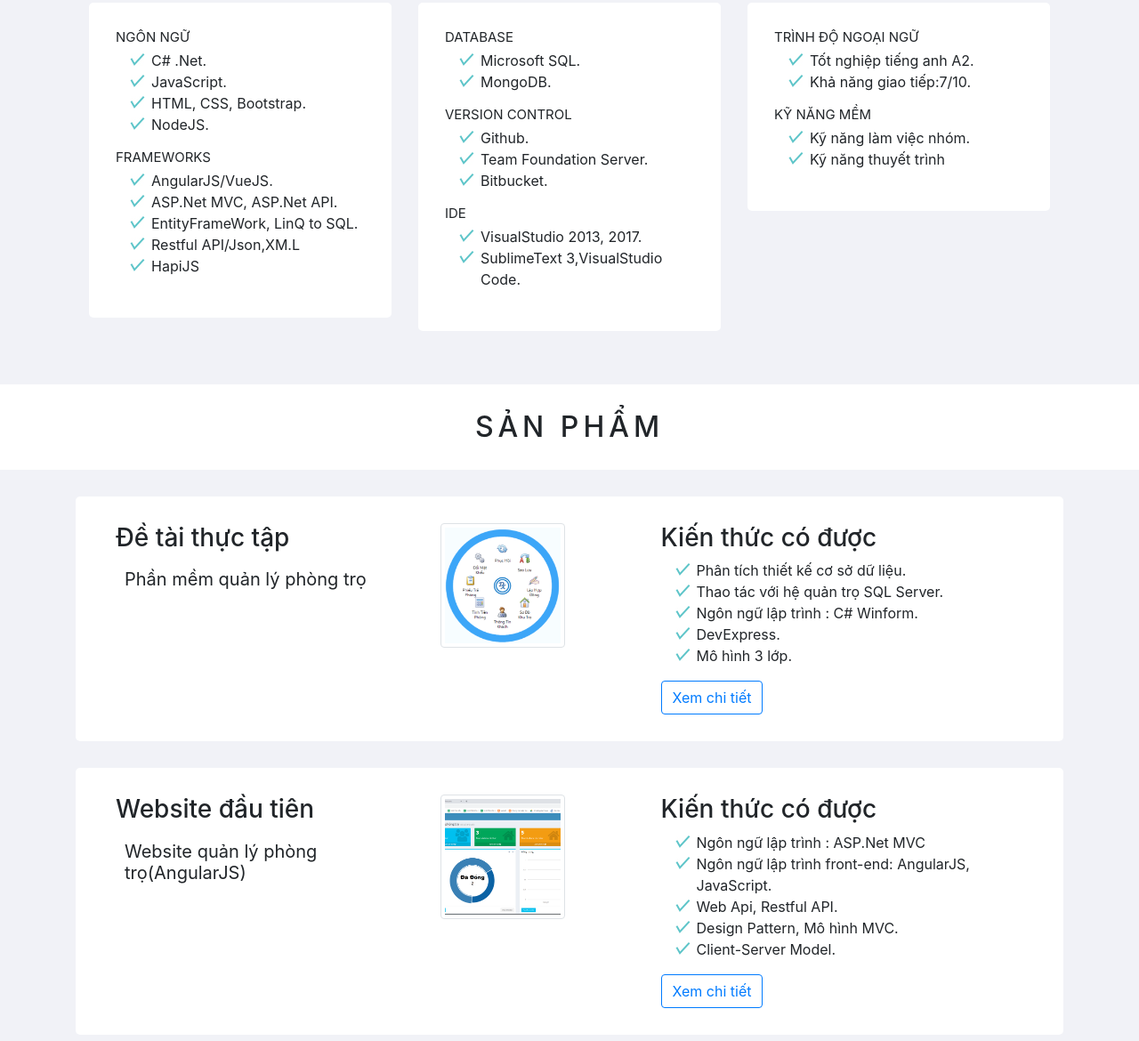
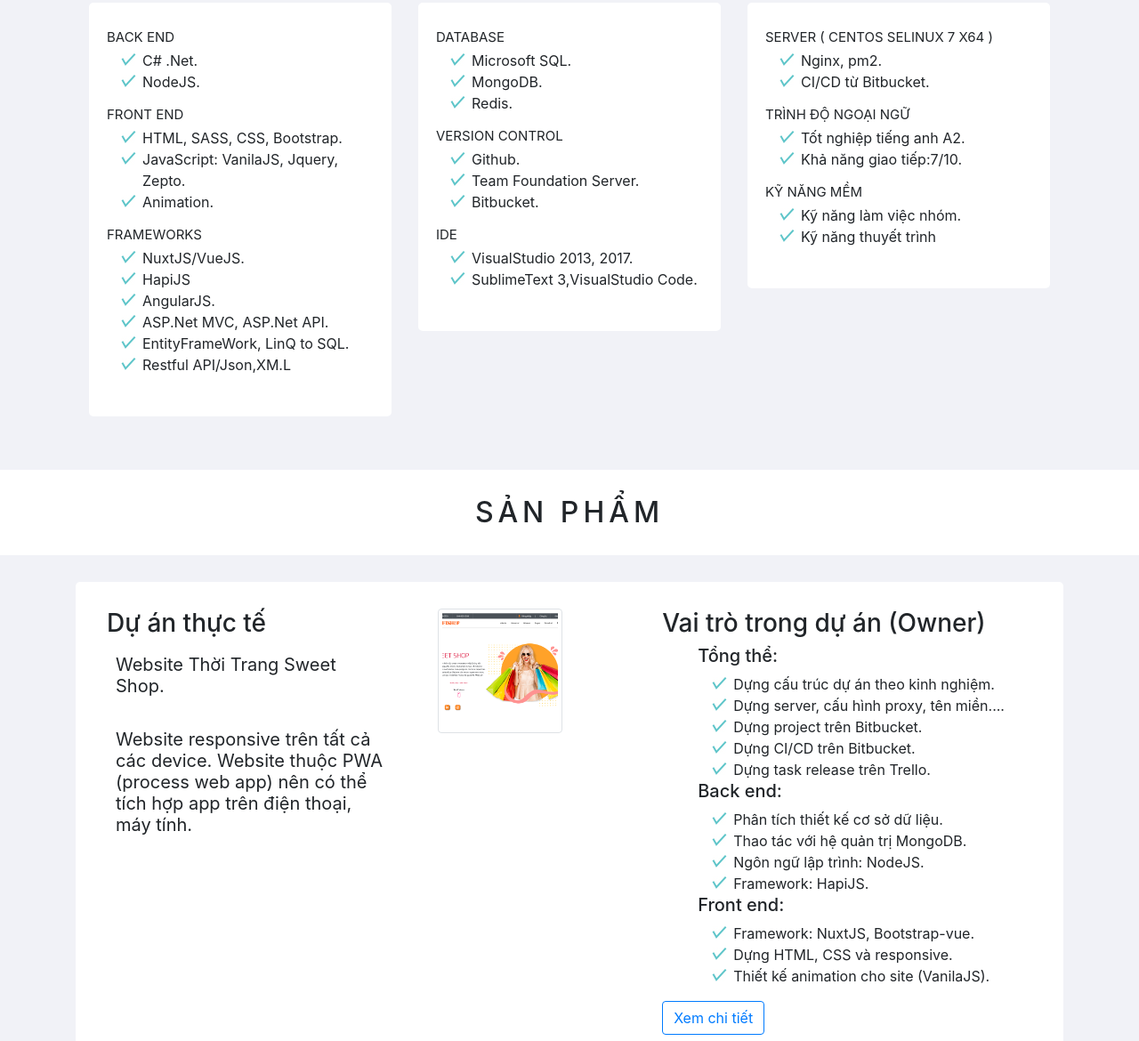
Before and after one commit to ToanNguyen97/toannguyen97.github.io, a website: page index.html in a window 1280 px wide. Shown: the part 1630-2800 px from the top of the page at 89% size. Drawn offline with nearby package versions, Linux system fonts and the light colour scheme.

Commit message:
update cv

```diff
--- a/index.html
+++ b/index.html
@@ -41,7 +41,7 @@
         <div class="row">
           <div class="col-md-3">
             <div class="thumbnail box-img">
-              <img class="img-thumbnail " src="image/Avatar.jpg" alt="">
+              <img class="img-thumbnail " src="image/Avatar.jpg" alt="anh dai dien">
               <div class="text-intro">
                 <ul>
                   <li>Ngày sinh: 21-05-1997.</li>
@@ -86,7 +86,7 @@
 
               </p>
               <p class="setfont">
-                <i class="fas fa-phone-volume"></i> 034 809 6333.
+                <i class="fas fa-phone-volume"></i> <a href="tel:0348096333">034 809 6333</a>.
               </p>
               <p class="setfont"><a href="mailto:toan210597ntu@gmail.com"> <i class="fas fa-envelope"></i>
                   <span class=""> toan210597ntu@gmail.com</span></a> </p>
@@ -106,20 +106,25 @@
         <div class="row">
           <div class="col-md-4">
             <div class="box-container">
-              <h2 class="setfont notletter">NGÔN NGỮ</h2>
+              <h2 class="setfont notletter">Back End</h2>
               <ul>
                 <li>C# .Net.</li>
-                <li>JavaScript.</li>
-                <li>HTML, CSS, Bootstrap.</li>
                 <li>NodeJS.</li>
+              </ul>
+              <h2 class="setfont notletter">Front End</h2>
+              <ul>
+                <li>HTML, SASS, CSS, Bootstrap.</li>
+                <li>JavaScript: VanilaJS, Jquery, Zepto.</li>
+                <li>Animation.</li>
               </ul>
               <h2 class="setfont notletter">FRAMEWORKS</h2>
               <ul>
-                <li>AngularJS/VueJS.</li>
+                <li>NuxtJS/VueJS.</li>
+                <li>HapiJS</li>
+                <li>AngularJS.</li>
                 <li>ASP.Net MVC, ASP.Net API.</li>
                 <li>EntityFrameWork, LinQ to SQL.</li>
                 <li>Restful API/Json,XM.L</li>
-                <li>HapiJS</li>
               </ul>
             </div>
           </div>
@@ -129,6 +134,7 @@
               <ul>
                 <li>Microsoft SQL.</li>
                 <li>MongoDB.</li>
+                <li>Redis.</li>
               </ul>
               <h2 class="setfont notletter">VERSION CONTROL</h2>
               <ul>
@@ -145,6 +151,11 @@
           </div>
           <div class="col-md-4">
             <div class="box-container">
+              <h2 class="setfont notletter">Server ( CentOS SELinux 7 x64 )</h2>
+              <ul>
+                <li>Nginx, pm2.</li>
+                <li>CI/CD từ Bitbucket.</li>
+              </ul>
               <h2 class="setfont notletter">TRÌNH ĐỘ NGOẠI NGỮ</h2>
               <ul>
                 <li>Tốt nghiệp tiếng anh A2.</li>
@@ -169,25 +180,76 @@
       <div class="container" style="padding: 30px;">
         <div class="box-container row">
           <div class="col-md-4">
-            <h3>Đề tài thực tập</h3>
-            <p>Phần mềm quản lý phòng trọ</p>
+            <h3>Dự án thực tế</h3>
+            <p>Website Thời Trang Sweet Shop.</p>
+            <p>Website responsive trên tất cả các device. Website thuộc PWA (process web app) nên có thể tích hợp app trên điện thoại, máy tính.</p>
           </div>
           <div class="img-l col-md-3">
-              <a id="single_image" href="image/nuttat.PNG"><img class="img-thumbnail formatAnh" src="image/nuttat.PNG" alt=""></a>
-
+              <a href="https://sweet-shop.xyz/" target="_blank"><img class="img-thumbnail formatAnh" src="image/NuxtJS.png" alt=""></a>
+          </div>
+          <div class="col-md-5">
+            <h3>Vai trò trong dự án (Owner)</h3>
+            <ol>
+              <li>
+                <h5>Tổng thể:</h5>
+                <ul>
+                  <li>
+                    Dựng cấu trúc dự án theo kinh nghiệm.
+                  </li>
+                  <li>Dựng server, cấu hình proxy, tên miền....</li>
+                  <li>Dựng project trên Bitbucket.</li>
+                  <li>Dựng CI/CD trên Bitbucket.</li>
+                  <li>Dựng task release trên Trello.</li>
+                </ul>
+              </li>
+              <li>
+                <h5>Back end:</h5>
+                <ul>
+                  <li>
+                    Phân tích thiết kế cơ sở dữ liệu.
+                  </li>
+                  <li>Thao tác với hệ quản trị MongoDB.</li>
+                  <li>Ngôn ngữ lập trình: NodeJS.</li>
+                  <li>Framework: HapiJS.</li>
+                </ul>
+              </li>
+              <li>
+                <h5>Front end:</h5>
+                <ul>
+                  <li>
+                    Framework: NuxtJS, Bootstrap-vue.
+                  </li>
+                  <li>Dựng HTML, CSS và responsive.</li>
+                  <li>Thiết kế animation cho site (VanilaJS).</li>
+                </ul>
+              </li>
+            </ol>
+            <a style="text-decoration: none;" class="btn btn-outline-primary" href="https://sweet-shop.xyz/" target="_blank">Xem chi tiết</a>
+          </div>
+        </div>
+        <div class="box-container row">
+          <div class="col-md-4">
+            <h3>Đồ án tốt nghiệp</h3>
+            <p>Website quản lý khu trọ Cô Mai (VueJS)</p>
+          </div>
+          <div class="img-l col-md-3">
+            <a href="http://khutrocomai.info:9000/" target="_blank"><img class="img-thumbnail formatAnh" src="image/VueJs.PNG" alt=""></a>
           </div>
           <div class="col-md-5">
             <h3>Kiến thức có được</h3>
             <ul>
+              <li>Cơ sở dữ liệu NoSQL.</li>
+              <li>Github.</li>
+              <li>Nhiệm vụ: Code back-end và front-end</li>
               <li>
-                Phân tích thiết kế cơ sở dữ liệu.
+                Ngôn ngữ lập trình : NodeJS và framework HapiJS.
               </li>
-              <li>Thao tác với hệ quản trọ SQL Server.</li>
-              <li>Ngôn ngữ lập trình : C# Winform.</li>
-              <li>DevExpress.</li>
-              <li>Mô hình 3 lớp.</li>
+              <li>
+                Ngôn ngữ lập trình front-end : VueJs, Vuex, Vuetify.
+              </li>
+              <li>Web Api, Restful API</li>
             </ul>
-            <button class="btn btn-outline-primary">Xem chi tiết</button>
+            <a href="http://khutrocomai.info:9000/" target="_blank" class="btn btn-outline-primary">Xem chi tiết</a>
           </div>
         </div>
         <div class="box-container row">
@@ -216,27 +278,24 @@
         </div>
         <div class="box-container row">
           <div class="col-md-4">
-            <h3>Đồ án tốt nghiệp</h3>
-            <p>Website quản lý khu trọ Cô Mai (VueJS)</p>
+            <h3>Đề tài thực tập</h3>
+            <p>Phần mềm quản lý phòng trọ</p>
           </div>
           <div class="img-l col-md-3">
-            <a href="http://khutrocomai.info:9000/" target="_blank"><img class="img-thumbnail formatAnh" src="image/VueJs.PNG" alt=""></a>
+            <a id="single_image" href="image/nuttat.PNG"><img class="img-thumbnail formatAnh" src="image/nuttat.PNG" alt=""></a>
           </div>
           <div class="col-md-5">
             <h3>Kiến thức có được</h3>
             <ul>
-              <li>Cơ sở dữ liệu NoSQL.</li>
-              <li>Github.</li>
-              <li>Nhiệm vụ: Code back-end và front-end</li>
               <li>
-                Ngôn ngữ lập trình : NodeJS và framework HapiJS.
+                Phân tích thiết kế cơ sở dữ liệu.
               </li>
-              <li>
-                Ngôn ngữ lập trình front-end : VueJs, Vuex, Vuetify.
-              </li>
-              <li>Web Api, Restful API</li>
+              <li>Thao tác với hệ quản trị SQL Server.</li>
+              <li>Ngôn ngữ lập trình : C# Winform.</li>
+              <li>DevExpress.</li>
+              <li>Mô hình 3 lớp.</li>
             </ul>
-            <a href="http://khutrocomai.info:9000/" target="_blank" class="btn btn-outline-primary">Xem chi tiết</a>
+            <button class="btn btn-outline-primary">Xem chi tiết</button>
           </div>
         </div>
       </div>
--- a/style.css
+++ b/style.css
@@ -115,6 +115,7 @@ p{
 
 .box-img {
   position: relative;
+  overflow: hidden;
 }
 
 .box-img:hover {
@@ -168,6 +169,7 @@ p{
 }
 
 h2{
+    text-transform: uppercase;
     text-align: center;
     color:  #a8aab3;
     letter-spacing: 5px;
@@ -190,7 +192,7 @@ h2{
 {
     background: #fff;
     border-radius: 5px;
-    padding: 30px;
+    padding: 30px 20px;
     margin-bottom: 30px;
 }
 
@@ -254,6 +256,9 @@ h2{
     object-fit: cover;
 }
 
+ol {
+  list-style: none;
+}
 
 @keyframes slide{
     0%{
```
Also changed, not shown: image/NuxtJS.png (added), image/avt.jpg (added).
